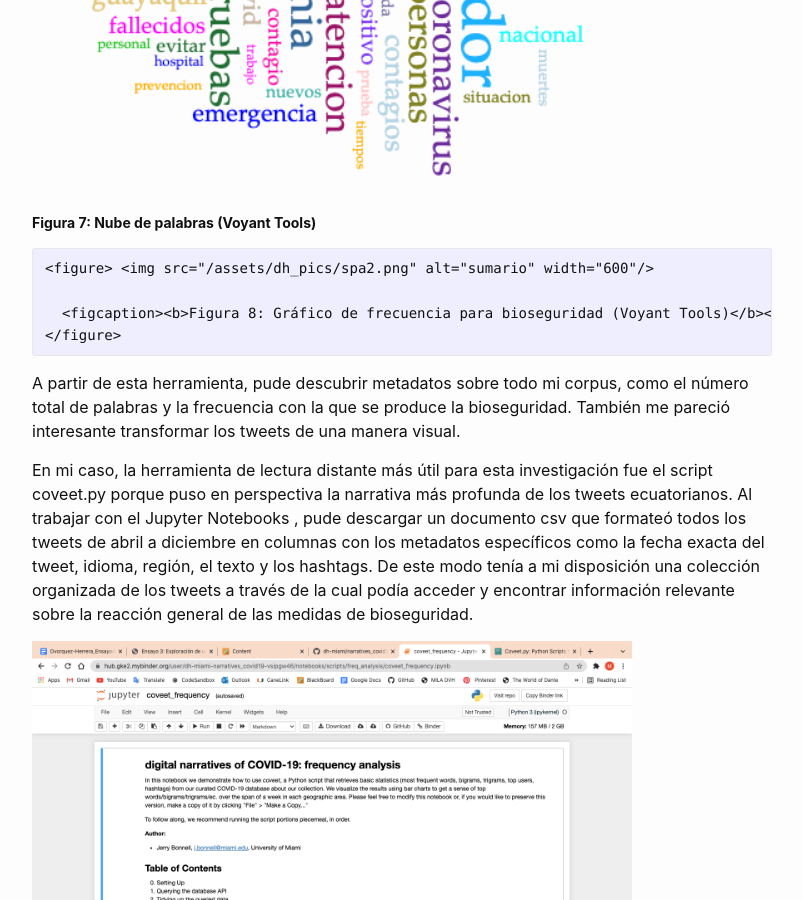
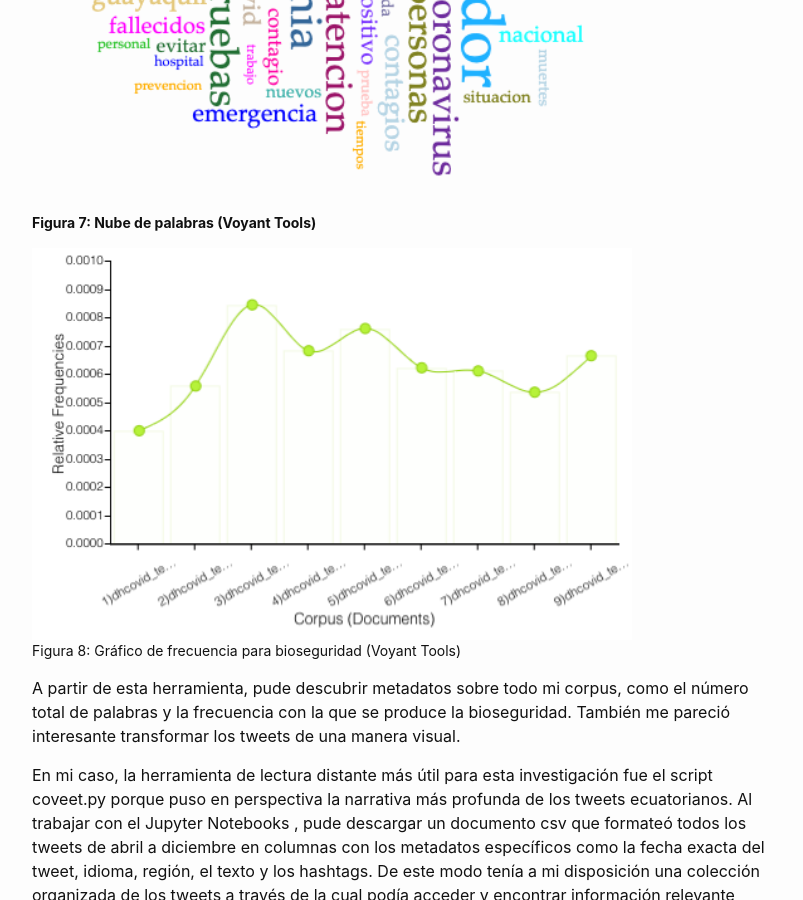
Before and after one commit to miladvh/miladvh.github.io, a Jekyll site: the page built from _posts/2021-12-8-ensayo4.md, in a window 1280 px wide and 900 px high, scrolled down 4393 px. Shown: the whole window, without its empty margins (238-1041 px from the left). Built offline with Jekyll 4.4.1, drawn with Linux system fonts in a browser that asks for light colours.

Commit message:
Update 2021-12-8-ensayo4.md

```diff
--- a/_posts/2021-12-8-ensayo4.md
+++ b/_posts/2021-12-8-ensayo4.md
@@ -57,12 +57,11 @@ La siguiente herramienta fue Voyant Tools, que encontré mucho más interactivo
   <figcaption><b>Figura 7: Nube de palabras (Voyant Tools)</b></figcaption>
     </figure>
 
+<figure>
+<img src="/assets/dh_pics/spa2.png" alt="sumario" width="600"/>
+  <figcaption>Figura 8: Gráfico de frecuencia para bioseguridad (Voyant Tools)</figcaption>
+  </figure>
 
-    <figure>
-<img src="/assets/dh_pics/spa2.png" alt="sumario" width="600"/>
-
-      <figcaption><b>Figura 8: Gráfico de frecuencia para bioseguridad (Voyant Tools)</b></figcaption>
-    </figure>
 
 A partir de esta herramienta, pude descubrir metadatos sobre todo mi corpus, como el número total de palabras y la frecuencia con la que se produce la bioseguridad. También me pareció interesante transformar los tweets de una manera visual.
 
```
